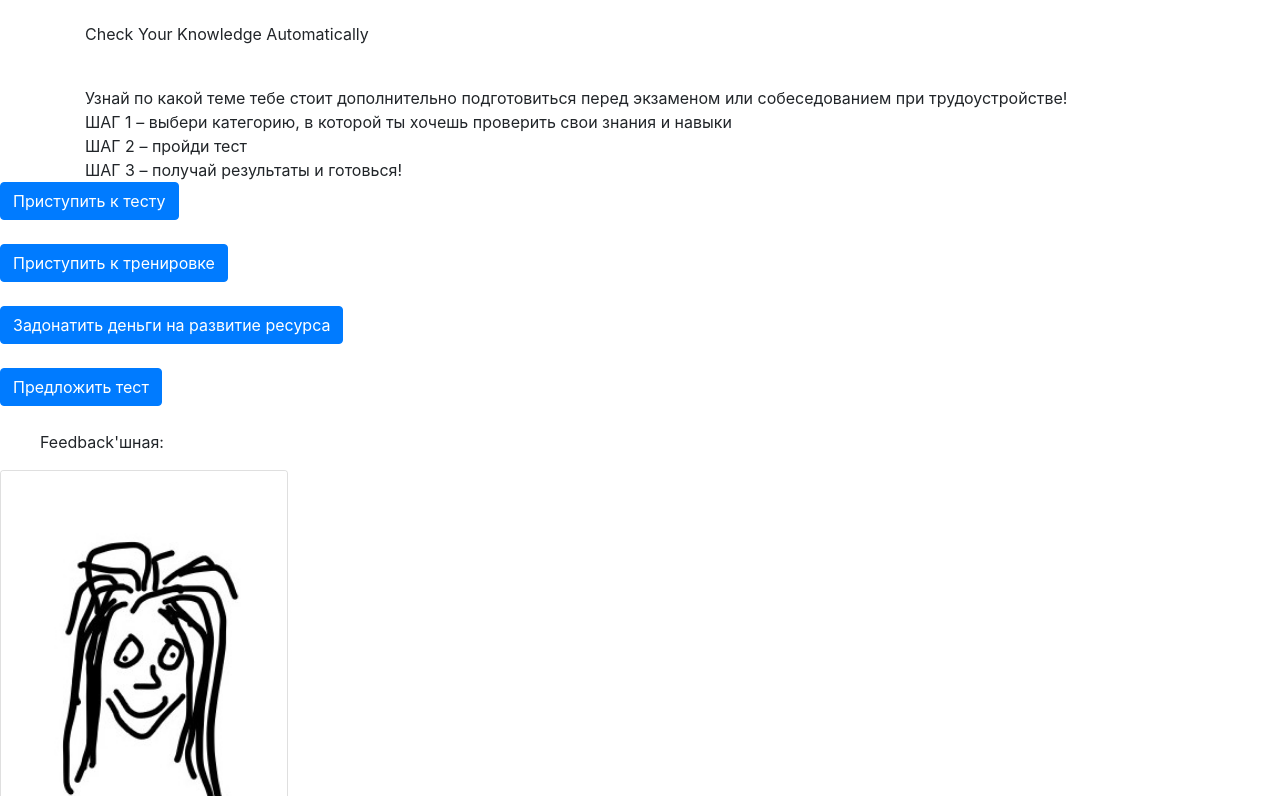
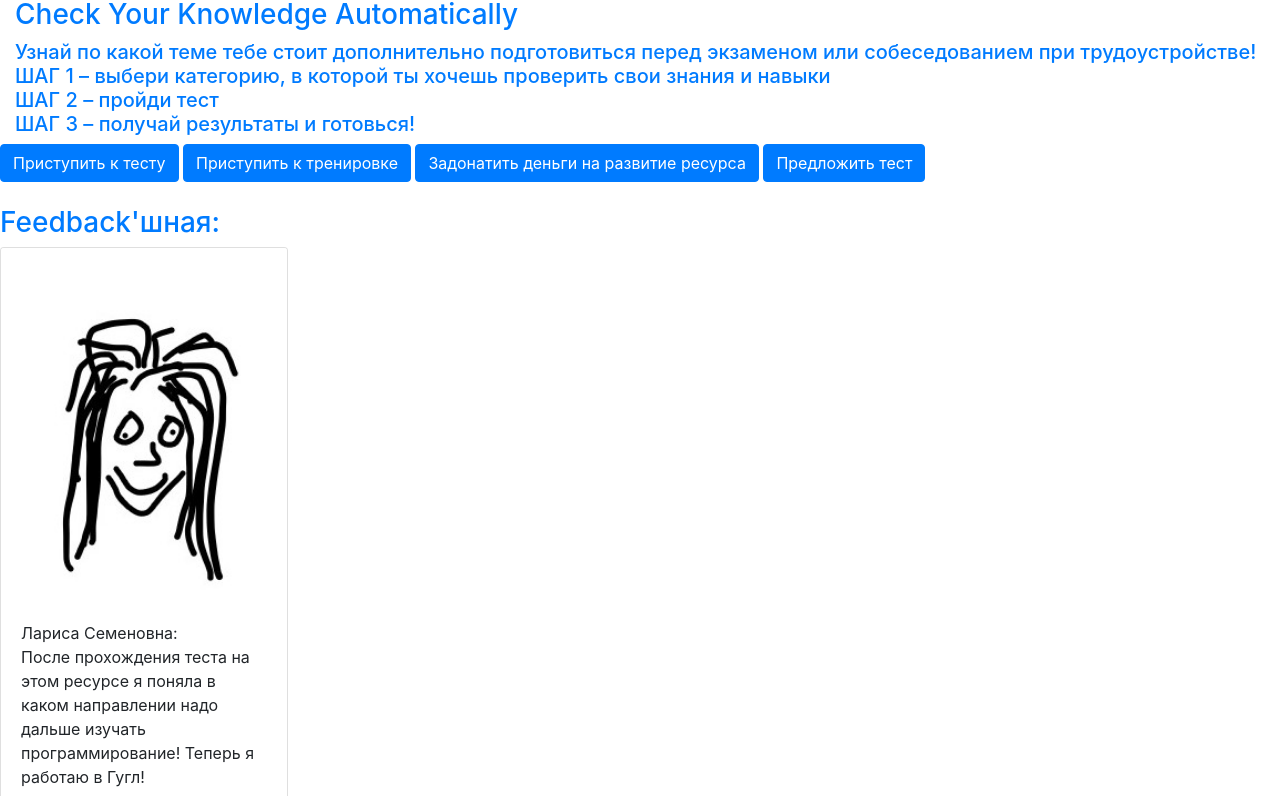
Before and after one commit to rustamSurmashev/CYKA, a website: page src/index.html in a window 1280 px wide. Shown: the part 58-854 px from the top of the page. Drawn offline with nearby package versions, Linux system fonts and the light colour scheme.

Commit message:
some changes in style

```diff
--- a/src/index.html
+++ b/src/index.html
@@ -8,27 +8,23 @@
     <link rel="stylesheet" href="https://stackpath.bootstrapcdn.com/bootstrap/4.3.1/css/bootstrap.min.css" integrity="sha384-ggOyR0iXCbMQv3Xipma34MD+dH/1fQ784/j6cY/iJTQUOhcWr7x9JvoRxT2MZw1T" crossorigin="anonymous">
     <title>CYKA</title>
 </head>
-<body>
+<body и>
 
-<div class="container">
-    <h1 class="text-primary">CYKA</h1><br>
-    <p>Check
-    Your
-    Knowledge
-        Automatically</p><br>
-
-    Узнай по какой теме тебе стоит дополнительно подготовиться перед экзаменом или собеседованием при трудоустройстве!<br>
+<div class="container-fluid">
+    <h1 class="text-primary">CYKA</h1>
+    <h3 class="text-primary">Check Your Knowledge Automatically</h3>
+    <h5 class="text-primary">Узнай по какой теме тебе стоит дополнительно подготовиться перед экзаменом или собеседованием при трудоустройстве!<br>
     ШАГ 1 – выбери категорию, в которой ты хочешь проверить свои знания и навыки<br>
     ШАГ 2 – пройди тест<br>
-    ШАГ 3 – получай результаты и готовься!
+    ШАГ 3 – получай результаты и готовься!</h5>
 
 </div>
-<button id="start" type="button" class="btn btn-primary">Приступить к тесту</button><br><br>
-<button id="training" type="button" class="btn btn-primary">Приступить к тренировке</button><br><br>
-<button id="donat" type="button" class="btn btn-primary">Задонатить деньги на развитие ресурса</button><br><br>
+<button id="start" type="button" class="btn btn-primary">Приступить к тесту</button>
+<button id="training" type="button" class="btn btn-primary">Приступить к тренировке</button>
+<button id="donat" type="button" class="btn btn-primary">Задонатить деньги на развитие ресурса</button>
 <button id="newTest" type="button" class="btn btn-primary">Предложить тест</button><br><br>
 
-<ul>Feedback'шная:</ul>
+<h3 class="text-primary">Feedback'шная:</h3>
 <div class="card" style="width: 18rem;">
     <img src="jpeg/Larisa1.jpg" class="card-img-top" alt="...">
     <div class="card-body">
@@ -48,7 +44,7 @@
     </div>
 </div>
 
-<ul>Здесь могла быть ваша реклама! <a href="donat.html">Кликайте!</a></ul>
+<h6>Здесь могла быть ваша реклама! <a href="donat.html">Кликайте!</a></h6>
 <script src="js/app.js" type="module"></script>
 
 </body>
```
Also changed, not shown: src/jpeg/Background.JPG (added).
